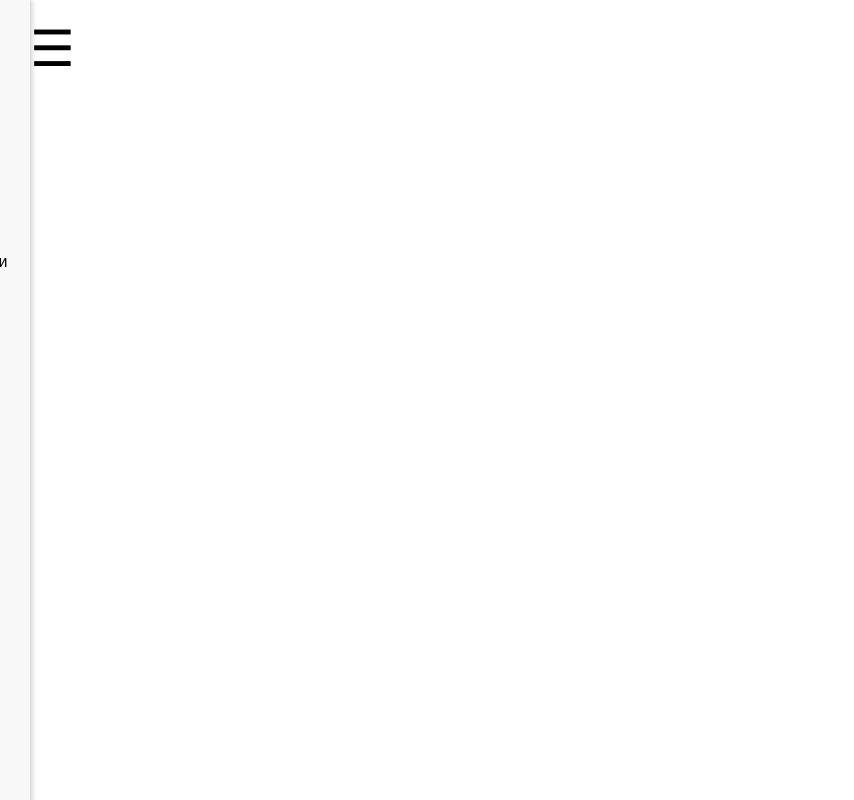
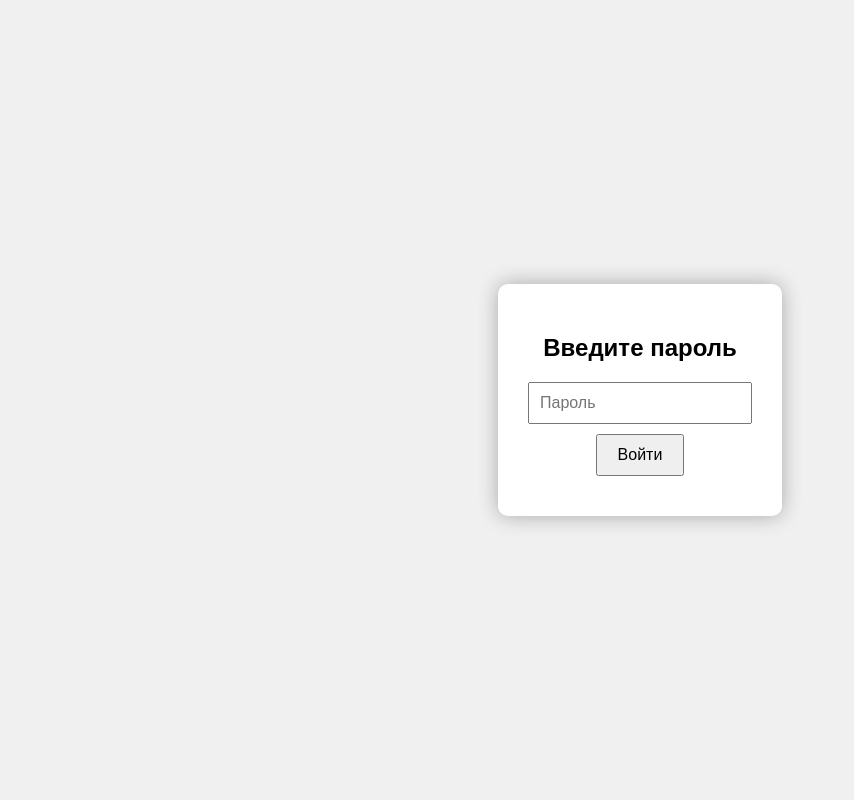
Before and after one commit to kumamowa/adygeya-miac-map, a plain HTML site: page kosh/map.html in a window 1280 px wide. Shown: the whole page, without its empty margins (0-854 px from the left). Drawn offline with nearby package versions, Linux system fonts and the light colour scheme.

Commit message:
Update map.html

```diff
--- a/kosh/map.html
+++ b/kosh/map.html
@@ -1,25 +1,68 @@
 <!DOCTYPE html>
-
 <html>
 <head>
     <meta charset="utf-8" />
     <title>Карта Кошехабльского района</title>
+
+    <!-- Библиотеки -->
     <script src="https://api-maps.yandex.ru/2.1/?lang=ru_RU"></script>
     <script src="https://code.jquery.com/jquery-1.9.0.min.js"></script>
-    <script src="mapbasics.js"></script>
+    <script src="https://cdnjs.cloudflare.com/ajax/libs/crypto-js/4.1.1/crypto-js.min.js"></script>
+
+    <!-- Подключим стили -->
     <link rel="stylesheet" href="../style.css">
+
     <style>
         body {
             margin: 0;
             font-family: sans-serif;
         }
 
-        /* Скрытый чекбокс для управления меню */
+        /* Форма авторизации */
+        #auth-container {
+            position: fixed;
+            z-index: 2000;
+            top: 0;
+            left: 0;
+            width: 100%;
+            height: 100%;
+            background: #f0f0f0;
+            display: flex;
+            justify-content: center;
+            align-items: center;
+        }
+
+        #auth-box {
+            background: white;
+            padding: 30px;
+            border-radius: 10px;
+            box-shadow: 0 0 20px rgba(0,0,0,0.3);
+            text-align: center;
+        }
+
+        #auth-box input[type="password"] {
+            padding: 10px;
+            font-size: 16px;
+            width: 200px;
+            margin-bottom: 10px;
+        }
+
+        #auth-box button {
+            padding: 10px 20px;
+            font-size: 16px;
+            cursor: pointer;
+        }
+
+        #auth-error {
+            color: red;
+            margin-top: 10px;
+        }
+
+        /* Меню */
         #menu-toggle {
             display: none;
         }
 
-        /* Кнопка-иконка "бургер" */
         .menu-button {
             font-size: 50px;
             padding: 10px;
@@ -32,7 +75,6 @@
             z-index: 1001;
         }
 
-        /* Меню слева */
         .side-menu {
             position: fixed;
             top: 0;
@@ -46,12 +88,10 @@
             z-index: 1000;
         }
 
-        /* Показываем меню при активации */
         #menu-toggle:checked ~ .side-menu {
             left: 0;
         }
 
-        /* Стили для чекбоксов */
         .side-menu label {
             display: flex;
             align-items: center;
@@ -65,7 +105,6 @@
             margin-right: 12px;
         }
 
-        /* Карта */
         #map {
             width: 100%;
             height: 100vh;
@@ -74,13 +113,21 @@
 </head>
 <body>
 
-    <!-- Чекбокс управления меню -->
+    <!-- Авторизация -->
+    <div id="auth-container">
+        <div id="auth-box">
+            <h2>Введите пароль</h2>
+            <input type="password" id="password" placeholder="Пароль">
+            <br>
+            <button onclick="checkPassword()">Войти</button>
+            <div id="auth-error"></div>
+        </div>
+    </div>
+
+    <!-- Элементы страницы (изначально скрыты через JS) -->
     <input type="checkbox" id="menu-toggle">
-
-    <!-- Кнопка "бургер" -->
     <label for="menu-toggle" class="menu-button">&#9776;</label>
 
-    <!-- Боковое меню с чекбоксами -->
     <div class="side-menu">
         <h3>Объекты на карте</h3>
         <label><input type='checkbox' id='grans' checked> Зоны</label>
@@ -89,8 +136,27 @@
         <label><input type='checkbox' id='neotlozh' checked> Кабинеты неотложной помощи</label>
     </div>
 
-    <!-- Карта -->
     <div id="map"></div>
+
+    <!-- JS -->
+    <script>
+        const correctHash = "a1ed355f0ee9a4bc885cd204aaee1e08";
+
+        function checkPassword() {
+            const input = document.getElementById("password").value;
+            const hash = CryptoJS.MD5(input).toString();
+
+            if (hash === correctHash) {
+                document.getElementById("auth-container").style.display = "none";
+                // Только после ввода пароля загружаем основной JS
+                const script = document.createElement('script');
+                script.src = "mapbasics.js";
+                document.body.appendChild(script);
+            } else {
+                document.getElementById("auth-error").textContent = "Неверный пароль!";
+            }
+        }
+    </script>
 
 </body>
 </html>
```
